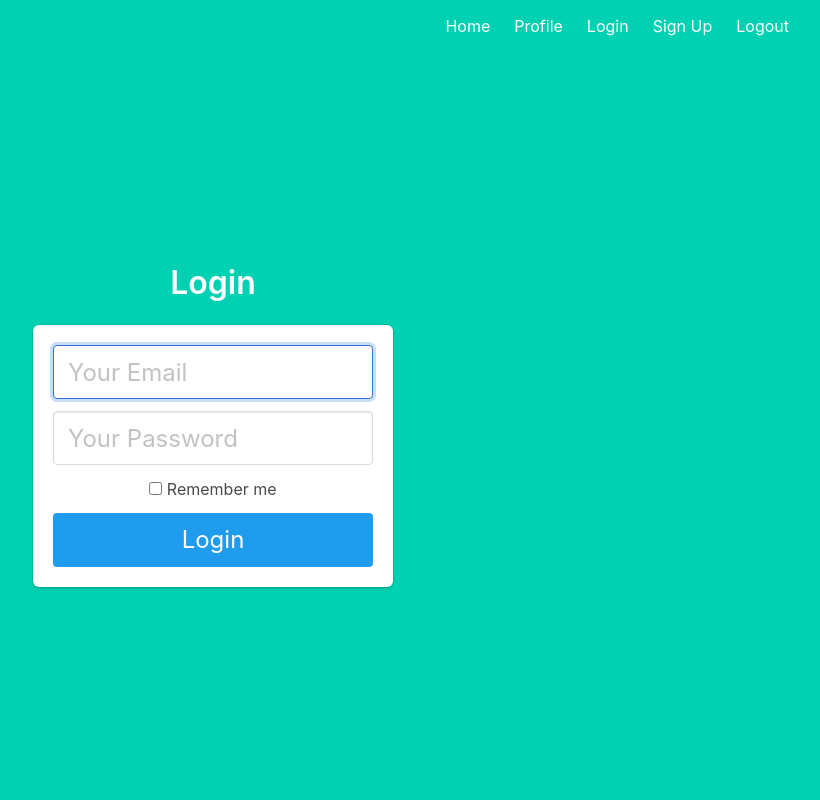
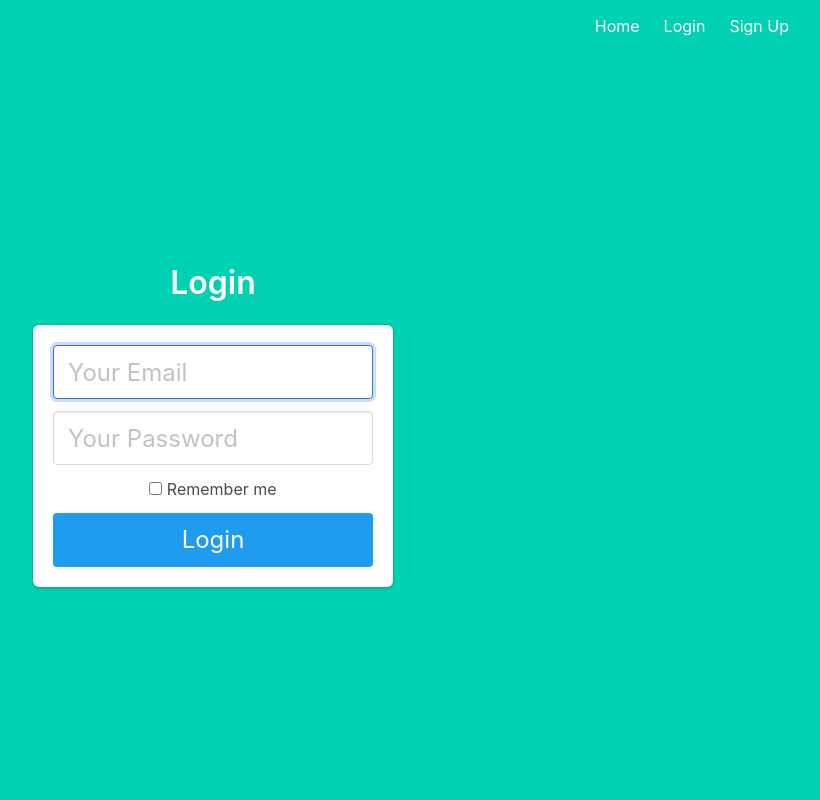
Before and after one commit to thibaultodor/Digicheese_TP7, a Flask app: page /login in a window 1280 px wide. Shown: the whole page, without its empty margins (427-1247 px from the left). Run offline with Flask 3, Linux system fonts and the light colour scheme.

Commit message:
Fix navbar show profile or login when connected

```diff
--- a/digicheese/templates/base.html
+++ b/digicheese/templates/base.html
@@ -20,18 +20,13 @@
                             <a href="{{ url_for('main.index') }}" class="navbar-item">
                                 Home
                             </a>
-                            <a href="{{ url_for('main.profile') }}" class="navbar-item">
-                                Profile
-                            </a>
-                            <a href="{{ url_for('auth.login') }}" class="navbar-item">
-                                Login
-                            </a>
-                            <a href="{{ url_for('auth.signup') }}" class="navbar-item">
-                                Sign Up
-                            </a>
-                            <a href="{{ url_for('auth.logout') }}" class="navbar-item">
-                                Logout
-                            </a>
+                            {% if current_user.is_authenticated %}
+                              <a href="{{ url_for('main.profile') }}" class="navbar-item">Profile</a>
+                              <a href="{{ url_for('auth.logout') }}" class="navbar-item">Logout</a>
+                            {% else %}
+                              <a href="{{ url_for('auth.login') }}" class="navbar-item">Login</a>
+                              <a href="{{ url_for('auth.signup') }}" class="navbar-item">Sign Up</a>
+                            {% endif %}
                         </div>
                     </div>
                 </div>
```
